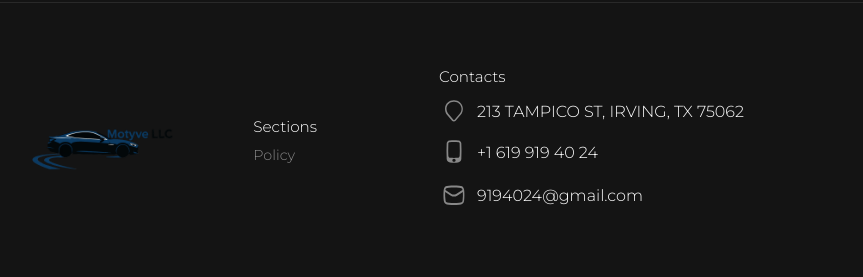
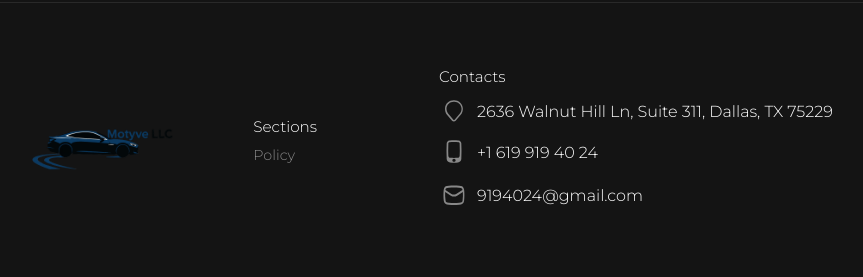
Before and after one commit to desicars/motyve.us, a FastAPI app: page / in a window 1280 px wide. Shown: the part 802-1079 px from the top of the page, without its empty margins (17-880 px from the left). Run offline with FastAPI, Linux system fonts and the light colour scheme.

Commit message:
fix: change anddress

```diff
--- a/app/templates/base.html
+++ b/app/templates/base.html
@@ -47,7 +47,7 @@
                 <div id="footer-contact-values">
                     <div class="footer-contact-value">
                         <img id="footer-contact-value-icon" src="/static/icons/location-outline.svg">
-                        <span id="footer-contact-value-name">213 TAMPICO ST, IRVING, TX 75062</span>
+                        <span id="footer-contact-value-name">2636 Walnut Hill Ln, Suite 311, Dallas, TX 75229</span>
                     </div>
                     <a href="tel:+16199194024">
                         <div class="footer-contact-value">
```
